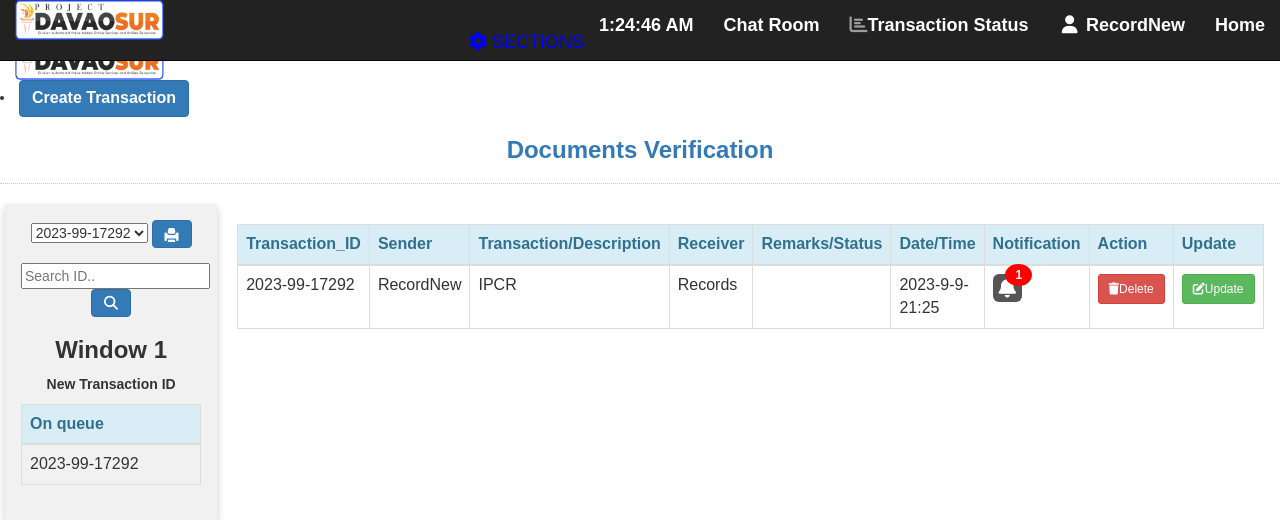
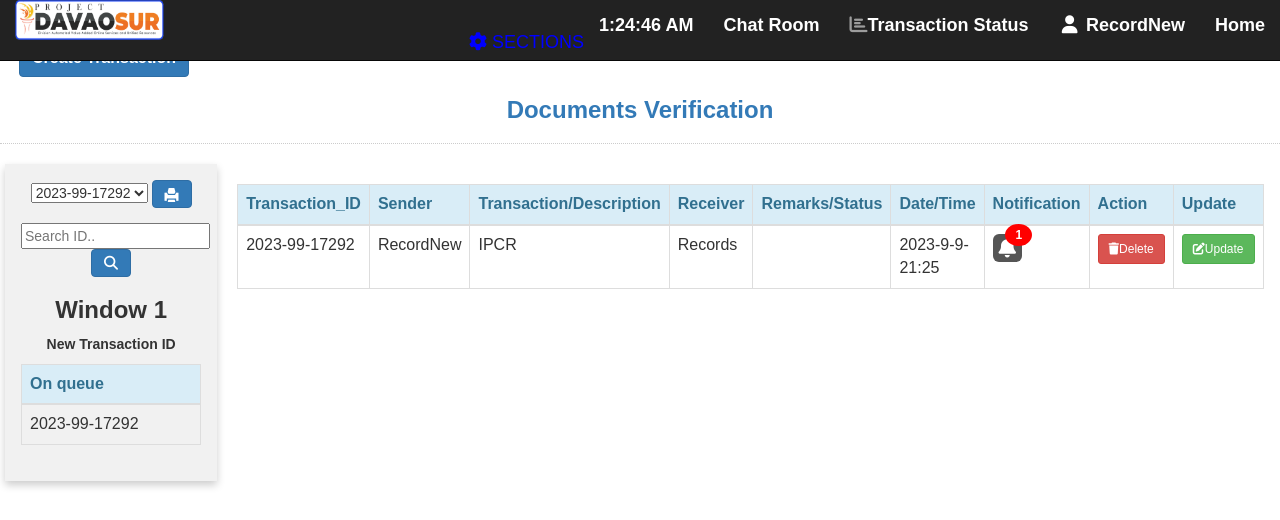
Before and after one commit to roygonzalesabueva/transfer, a PHP site: page / in a window 1280 px wide. Shown: the top 520 px of the page. Run offline with PHP 8.4, Linux system fonts and the light colour scheme; a user stored in the database is signed in; data comes from the database, SQL or seed files in the repository; data that the repository does not hold is empty; some libraries are stand-ins or nearby versions.

Commit message:
Update index.php

```diff
--- a/index.php
+++ b/index.php
@@ -501,7 +501,7 @@ function myTimer() {
         <div class="container-fluid">
             <div class="navbar-header">
 
-            <img src="davsur2.png" width="150" height="40">
+
 
 
             </div>
```
